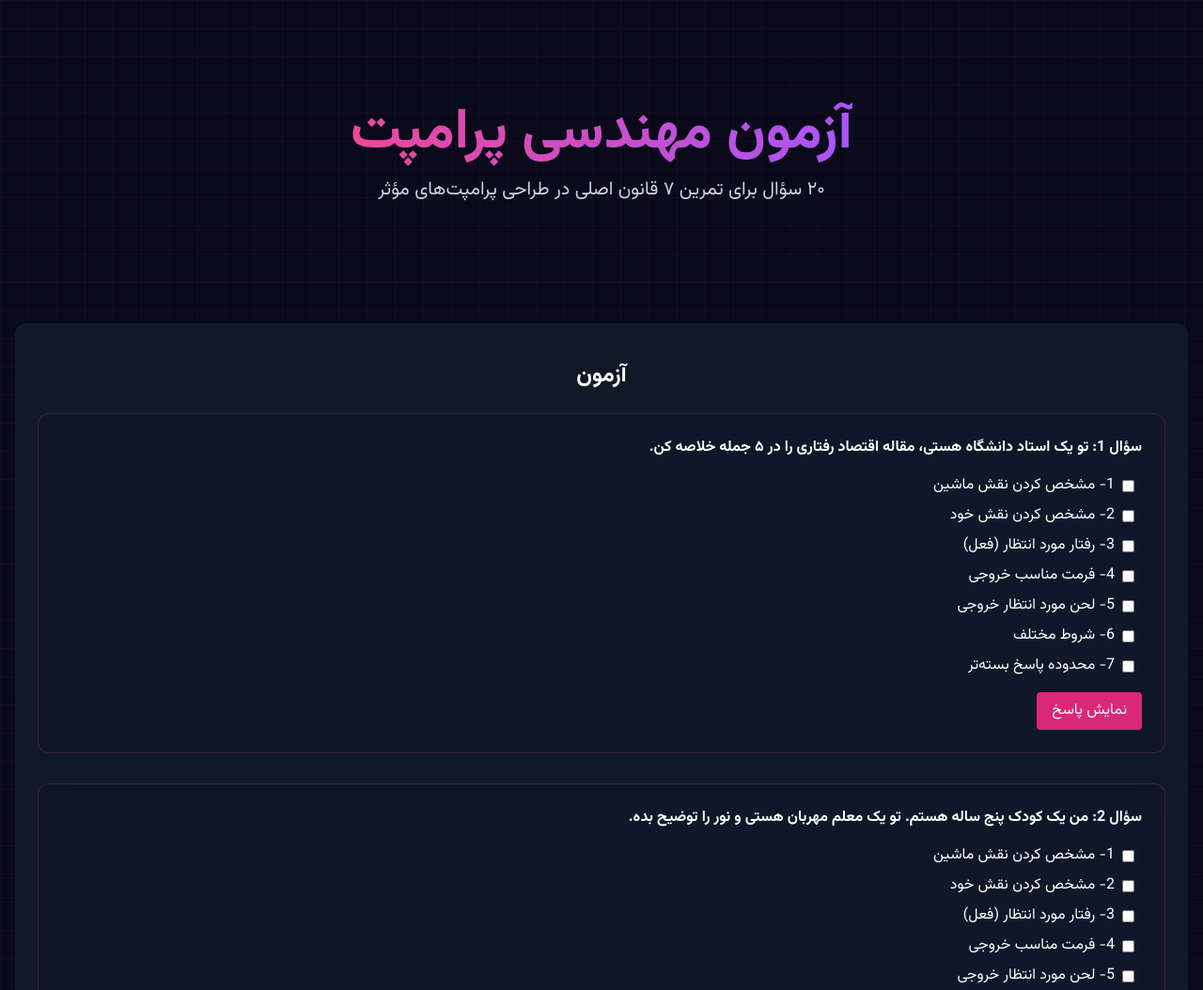
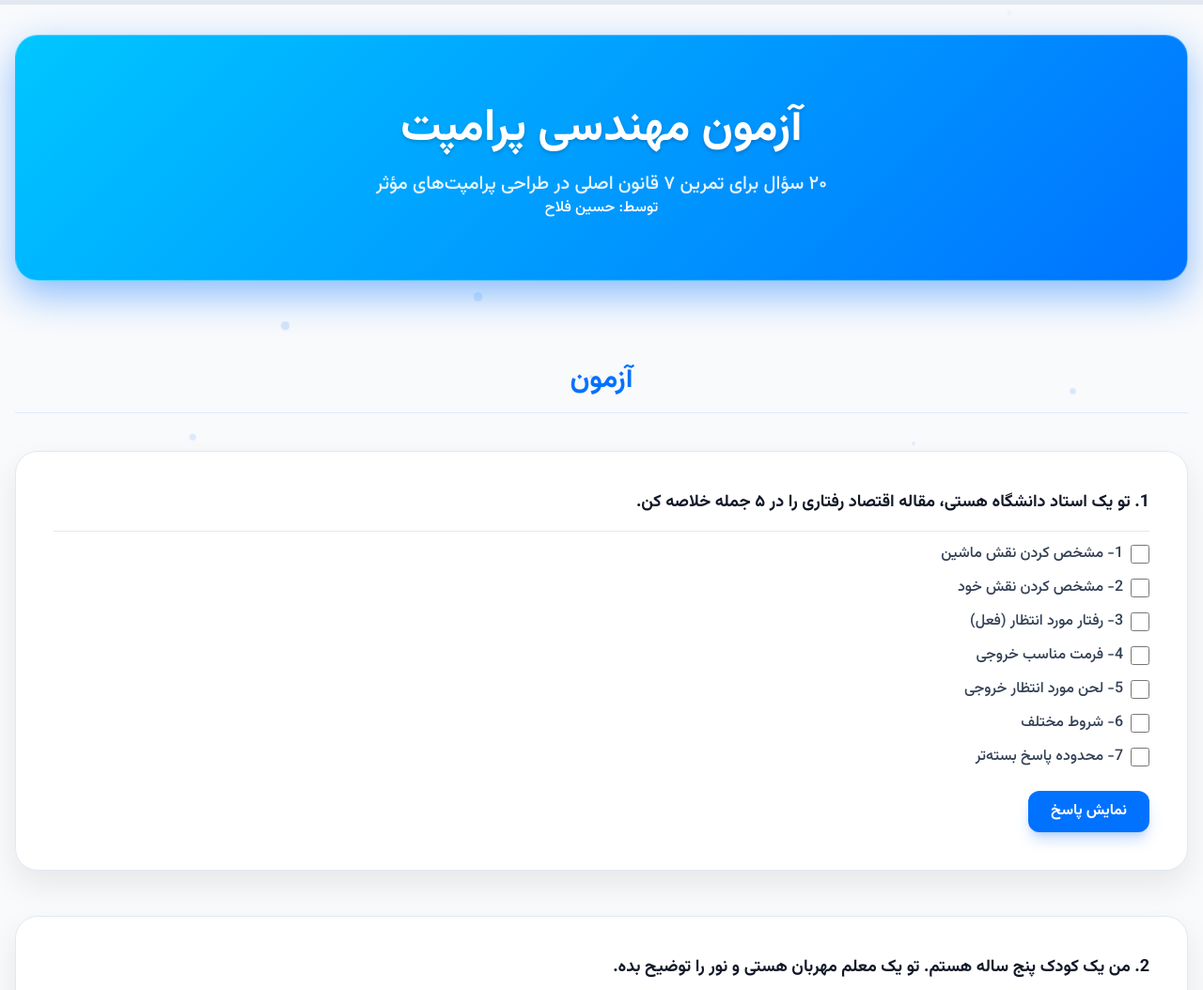
Before and after one commit to hosseinfallah-h/promptTest, a plain HTML site: page index.html in a window 1280 px wide. Shown: the top 1054 px of the page at 94% size. Drawn offline with nearby package versions, Linux system fonts and the light colour scheme.

Commit message:
Update index.html

```diff
--- a/index.html
+++ b/index.html
@@ -5,93 +5,175 @@
     <meta charset="UTF-8">
     <meta name="viewport" content="width=device-width, initial-scale=1.0">
     <title>آزمون مهندسی پرامپت | AItoZed</title>
-    <script src="https://cdn.tailwindcss.com"></script>
+    <!-- We're keeping Tailwind for general utility classes --><script src="https://cdn.tailwindcss.com"></script>
     <link href="https://cdnjs.cloudflare.com/ajax/libs/font-awesome/6.4.0/css/all.min.css" rel="stylesheet">
-    <style>
-        @import url('https://fonts.googleapis.com/css2?family=Vazirmatn:wght@300;400;700&display=swap');
+    <!-- Load Vazirmatn font --><style>
+        @import url('https://fonts.googleapis.com/css2?family=Vazirmatn:wght@300;400;500;700&display=swap');
 
-        :root {
-            --bg-dark: #0a0a1a;
-            --primary-pink: #ec4899;
-            --primary-purple: #a855f7;
-            --border-color: rgba(236, 72, 153, 0.2);
-            --card-bg: rgba(15, 23, 42, 0.7);
+        /* --- Custom Theme Styling (Light Mode Only) --- */
+        body {
+            font-family: 'Vazirmatn', sans-serif;
+            background-color: #f8fafc; /* Very light gray background */
+            color: #111827; /* Default dark text color */
+            line-height: 1.8;
+            scroll-behavior: smooth;
+            overflow-x: hidden;
+            font-weight: 500;
+            padding-top: 0;
+            /* Default cursor restored by removing 'cursor: none;' */
         }
 
-        body {
-            font-family: 'Vazirmatn', sans-serif;
-            background-color: var(--bg-dark);
-            color: #e2e8f0;
-            overflow-x: hidden;
-            background-image: linear-gradient(rgba(236, 72, 153, 0.05) 1px, transparent 1px),
-                linear-gradient(90deg, rgba(236, 72, 153, 0.05) 1px, transparent 1px);
-            background-size: 30px 30px;
+        .container {
+            max-width: 1024px;
+            margin: auto;
+            padding: 0 1rem;
         }
 
-        .page-wrapper {
-            @apply min-h-screen flex flex-col;
+        /* 1. Header Card (Centered, Blue Gradient) */
+        .header-card {
+            background: linear-gradient(135deg, #00c6ff, #0072ff);
+            color: white;
+            padding: 4rem 1.5rem;
+            text-align: center;
+            border-radius: 1.5rem;
+            box-shadow: 0 15px 40px rgba(0, 114, 255, 0.45); /* Strong shadow */
+            margin: 0 auto;
+            border: 1px solid rgba(255, 255, 255, 0.3);
+            background-color: rgba(255, 255, 255, 0.1);
+            backdrop-filter: blur(2px);
         }
 
-        main {
-            flex-grow: 1;
+        .header-card h1 {
+            font-size: 2.5rem;
+            font-weight: 700;
+            text-shadow: 0 2px 4px rgba(0, 0, 0, 0.2);
         }
 
+        @media (min-width: 640px) {
+            .header-card h1 {
+                font-size: 3rem;
+            }
+        }
+
+        /* 2. Card Styling */
+        .section-card {
+            background-color: #ffffff;
+            border-radius: 1.5rem;
+            box-shadow: 0 15px 35px rgba(0, 0, 0, 0.08);
+            padding: 2.5rem;
+            margin-bottom: 3rem;
+            transition: transform 0.3s ease, box-shadow 0.3s ease, opacity 0.5s ease;
+            border: 1px solid #e2e8f0;
+            opacity: 0;
+            transform: translateY(20px);
+        }
+
+        .section-card.visible {
+            opacity: 1;
+            transform: translateY(0);
+        }
+
+        .section-card:hover {
+            box-shadow: 0 20px 50px rgba(0, 0, 0, 0.15);
+        }
+
+        /* 3. Checkbox & Button Polish (Light Mode) */
+        .checkbox-label:hover span {
+            color: #0072ff;
+        }
+
+        /* 4. Background Particles */
+        #particle-container {
+            position: fixed;
+            top: 0;
+            left: 0;
+            width: 100%;
+            height: 100%;
+            pointer-events: none;
+            z-index: -10;
+            opacity: 0.3;
+        }
+
+        .particle {
+            position: absolute;
+            background: rgba(0, 114, 255, 0.5);
+            border-radius: 50%;
+            animation: float-up linear infinite;
+        }
+
+        @keyframes float-up {
+            0% { transform: translateY(100vh) scale(0.5); opacity: 0; }
+            50% { opacity: 1; }
+            100% { transform: translateY(-10vh) scale(1.5); opacity: 0; }
+        }
+
+        /* Cleanup unused/obsolete styles */
         .gradient-text {
-            background: linear-gradient(90deg, var(--primary-pink), var(--primary-purple));
+            background: linear-gradient(90deg, #0072ff, #00c6ff);
             -webkit-background-clip: text;
             -webkit-text-fill-color: transparent;
+            background-clip: text;
+            text-fill-color: transparent;
         }
 
-        .glass-card {
-            background: var(--card-bg);
-            backdrop-filter: blur(14px);
-            border: 1px solid var(--border-color);
-            transition: all 0.3s ease;
-        }
-
-        .glass-card:hover {
-            transform: translateY(-5px);
-            box-shadow: 0 0 35px rgba(236, 72, 153, 0.25);
-            border-color: rgba(236, 72, 153, 0.5);
+        /* Progress Bar remains fixed at the top */
+        .scroll-progress-container {
+            position: sticky;
+            top: 0;
+            left: 0;
+            width: 100%;
+            height: 5px;
+            background: #e2e8f0;
+            z-index: 50;
         }
     </style>
 </head>
 
 <body class="antialiased">
-    <div id="particles-js" class="absolute inset-0 z-0"></div>
-    <div class="page-wrapper relative z-10">
-        <header class="text-center pt-28 pb-20 px-4">
-            <h1 class="text-4xl md:text-6xl font-bold mb-4">
-                <span class="gradient-text">آزمون مهندسی پرامپت</span>
-            </h1>
-            <p class="text-lg md:text-xl text-slate-300 max-w-3xl mx-auto">
+    <!-- Removed: <div id="cursor-glow"></div> -->
+
+    <!-- Background Particles Container --><div id="particle-container"></div>
+
+    <!-- Scroll Progress Bar --><div class="scroll-progress-container">
+        <div class="scroll-progress-bar bg-[#0072ff]" id="scroll-progress"></div>
+    </div>
+
+    <!-- Header Section (Centered Card Structure) --><header class="mx-auto container pt-8 pb-10">
+        <div class="header-card">
+            <h1 class="text-white">آزمون مهندسی پرامپت</h1>
+            <p class="text-xl text-white/90 mt-2">
                 ۲۰ سؤال برای تمرین ۷ قانون اصلی در طراحی پرامپت‌های مؤثر
             </p>
+            <p>توسط: <a href="https://instagram.com/hosseinfallah_h">حسین فلاح</a></p>
+        </div>
     </header>
 
-        <main class="container mx-auto px-4 py-12">
-            <!-- ✅ آزمون -->
-            <section class="bg-gray-900 text-white py-10 px-6 rounded-xl">
-                <h2 class="text-2xl font-bold mb-6 text-center">آزمون</h2>
-                <div id="questions" class="space-y-8"></div>
+    <main class="container">
+        <!-- Quiz Section --><section id="test" class="my-12">
+            <h2 class="text-center text-3xl font-bold mb-10 text-[#0072ff] pb-4 border-b border-blue-200/50">
+                آزمون
+            </h2>
+            <div id="questions" class="space-y-8">
+                <!-- Questions will be injected here by JavaScript --></div>
         </section>
     </main>
 
-        <footer class="text-center py-10 px-4 border-t border-slate-700/50">
-            <p class="gradient-text font-bold text-lg">AItoZed Academy</p>
-            <p class="mt-2">پذیرای سوالات، انتقادات و پیشنهادات شما هستیم</p>
+    <!-- Footer Section --><footer id="footer" class="text-center py-10 px-4 border-t border-slate-200 bg-white transition-colors duration-500 mt-12">
+        <p class="font-bold text-xl gradient-text"><a href:"https://instagram.com/aitozed.ir">AItoZed Academy</a></p>
+        <p class="mt-2 text-slate-700">پذیرای سوالات، انتقادات و پیشنهادات شما هستیم</p>
         <div class="flex justify-center items-center space-x-6 space-x-reverse mt-4">
-                <a href="mailto:hosseinfallah294@gmail.com" class="text-slate-300 hover:text-pink-400"><i
+            <a href="mailto:hosseinfallah294@gmail.com" class="text-[#0072ff] hover:text-[#00c6ff] transition-colors duration-300"><i
                     class="fas fa-envelope text-xl"></i></a>
-                <a href="tel:+989014546422" class="text-slate-300 hover:text-pink-400"><i
+            <a href="tel:+989014546422" class="text-[#0072ff] hover:text-[#00c6ff] transition-colors duration-300"><i
                     class="fas fa-phone text-xl"></i></a>
-                <a href="http://fallahh.com" target="_blank" class="text-slate-300 hover:text-pink-400"><i
+            <a href="http://aitozed.ir" target="_blank" class="text-[#0072ff] hover:text-[#00c6ff] transition-colors duration-300"><i
                     class="fas fa-globe text-xl"></i></a>
         </div>
     </footer>
-    </div>
+
 
     <script>
+        // --- Quiz Data ---
         const rules = [
             "مشخص کردن نقش ماشین",
             "مشخص کردن نقش خود",
@@ -118,37 +200,100 @@
             { text: "فقط در مورد عوامل موفقیت استارتاپ‌های ایرانی توضیح بده.", answers: [6] },
             { text: "تو یک مشاور مالی هستی. گزارشی در قالب جدول از هزینه‌های ماهانه تهیه کن.", answers: [0, 2, 3] },
             { text: "من یک کارمند تازه‌کار هستم. تو یک مدیر باتجربه هستی. وظایف روز اول کاری را لیست کن.", answers: [0, 1, 2] },
-            { text: "تو یک طنزنویس هستی. یک متن کوتاه با لحن طنز درباره امتحانات بنویس.", answers: [0, 2, 4] },
+            { text: "تو یک طنزنویس هستی. یک متن کوتاه با لحن طنز درباره امتحانات بنinویس.", answers: [0, 2, 4] },
             { text: "اگر اطلاعات محصول موجود نبود، مشابه‌ترین گزینه را پیشنهاد بده.", answers: [2, 5] },
             { text: "تو یک تحلیل‌گر داده هستی. فقط در مورد فروش ماه گذشته توضیح بده.", answers: [0, 2, 6] },
             { text: "من یک کودک هستم. تو یک معلم مهربان هستی. برایم جدول ضرب ۲ را توضیح بده.", answers: [0, 1, 2, 4] }
         ];
+
+        // --- Core Quiz Logic ---
         const container = document.getElementById("questions");
         prompts.forEach((p, i) => {
             const div = document.createElement("div");
-            div.className = "glass-card p-6 rounded-xl";
+            div.className = "section-card";
+            div.id = `q-${i}`;
             div.innerHTML = `
-        <p class="mb-4 font-semibold">سؤال ${i + 1}: ${p.text}</p>
-        <div class="space-y-2">
+                <p class="mb-4 text-lg font-semibold text-gray-900">${i + 1}. ${p.text}</p>
+                <div class="space-y-3 pt-3 border-t border-slate-200">
                 ${rules.map((r, idx) => `
-            <label class="flex items-center space-x-2 space-x-reverse">
-              <input type="checkbox" class="rule-${i} mr-2">
-              <span>${idx + 1}- ${r}</span>
+                    <label class="checkbox-label flex items-center space-x-2 space-x-reverse cursor-pointer text-slate-700 transition-colors duration-200 hover:text-blue-600">
+                    <input type="checkbox" class="rule-${i} w-5 h-5 accent-[#0072ff] rounded-md transition-shadow duration-200 focus:ring-4 focus:ring-blue-300/50" dir="ltr">
+                    <span class="text-base">${idx + 1}- ${r}</span>
                     </label>
                 `).join("")}
                 </div>
-        <button onclick="showAnswer(${i})" class="mt-4 bg-pink-600 hover:bg-pink-700 px-4 py-2 rounded">
+                <button onclick="showAnswer(${i})" class="mt-6 bg-[#0072ff] hover:bg-[#005cbf] text-white font-bold px-6 py-2.5 rounded-xl transition-all duration-300 shadow-lg shadow-blue-500/30 transform hover:scale-[1.02] active:scale-[0.98]">
                 نمایش پاسخ
                 </button>
-        <div id="answer-${i}" class="mt-3 hidden text-green-400 font-bold"></div>
+                <div id="answer-${i}" class="mt-4 hidden font-extrabold p-3 text-[#16a34a] bg-[#f0fdf4] rounded-lg border border-[#22c55e]/50 shadow-inner"></div>
             `;
             container.appendChild(div);
         });
+
         function showAnswer(i) {
             const answerBox = document.getElementById(`answer-${i}`);
             answerBox.classList.remove("hidden");
-            answerBox.innerHTML = "✅ پاسخ درست: " + prompts[i].answers.map(a => (a + 1) + "-" + rules[a]).join(" ، ");
+            answerBox.innerHTML = "✅ پاسخ درست: " + prompts[i].answers.map(a => `<span class="whitespace-nowrap">${a + 1}- ${rules[a]}</span>`).join(" ، ");
         }
+
+        // --- Dynamic Styling and UX Logic ---
+
+        // 1. Scroll Progress Bar
+        const progressBar = document.getElementById('scroll-progress');
+
+        window.addEventListener('scroll', () => {
+            const winScroll = document.body.scrollTop || document.documentElement.scrollTop;
+            const height = document.documentElement.scrollHeight - document.documentElement.clientHeight;
+            const scrolled = (winScroll / height) * 100;
+            progressBar.style.width = scrolled + "%";
+        });
+
+        // 2. Section Card Fade-in Animation (Intersection Observer)
+        const cards = document.querySelectorAll('.section-card');
+
+        const observer = new IntersectionObserver((entries) => {
+            entries.forEach(entry => {
+                if (entry.isIntersecting) {
+                    entry.target.classList.add('visible');
+                    observer.unobserve(entry.target);
+                }
+            });
+        }, {
+            threshold: 0.1,
+            rootMargin: '0px 0px -50px 0px'
+        });
+
+        cards.forEach(card => {
+            observer.observe(card);
+        });
+
+        // 3. Particle Generation Logic
+        const particleContainer = document.getElementById('particle-container');
+        const numParticles = 15;
+
+        function createParticle() {
+            const particle = document.createElement('div');
+            particle.classList.add('particle');
+            const size = Math.random() * 6 + 3;
+            particle.style.width = `${size}px`;
+            particle.style.height = `${size}px`;
+            particle.style.left = `${Math.random() * 100}vw`;
+            particle.style.animationDuration = `${Math.random() * 15 + 15}s`;
+            particle.style.animationDelay = `-${Math.random() * 20}s`;
+
+            particle.onanimationend = () => {
+                particle.remove();
+                createParticle();
+            };
+
+            particleContainer.appendChild(particle);
+        }
+
+        document.addEventListener('DOMContentLoaded', () => {
+            for (let i = 0; i < numParticles; i++) {
+                createParticle();
+            }
+        });
     </script>
 </body>
 
```
Lines whose indentation alone changed are shown as unchanged.
